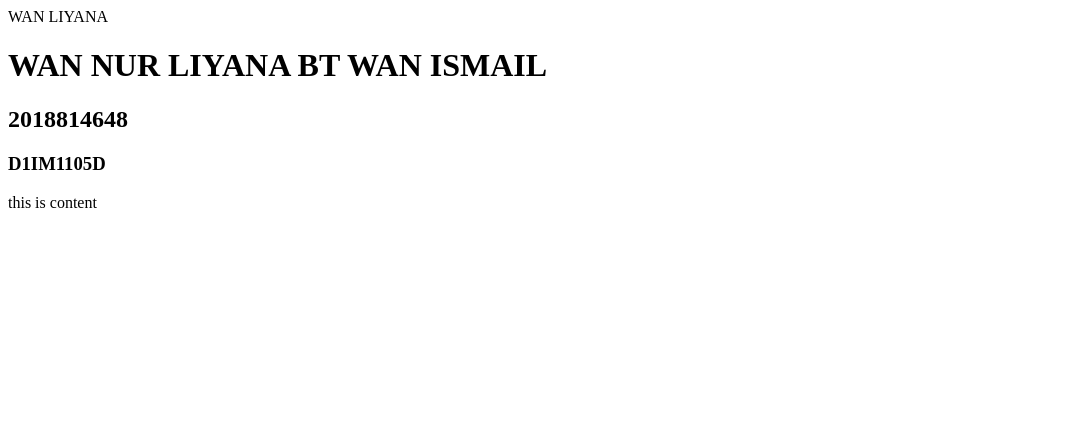
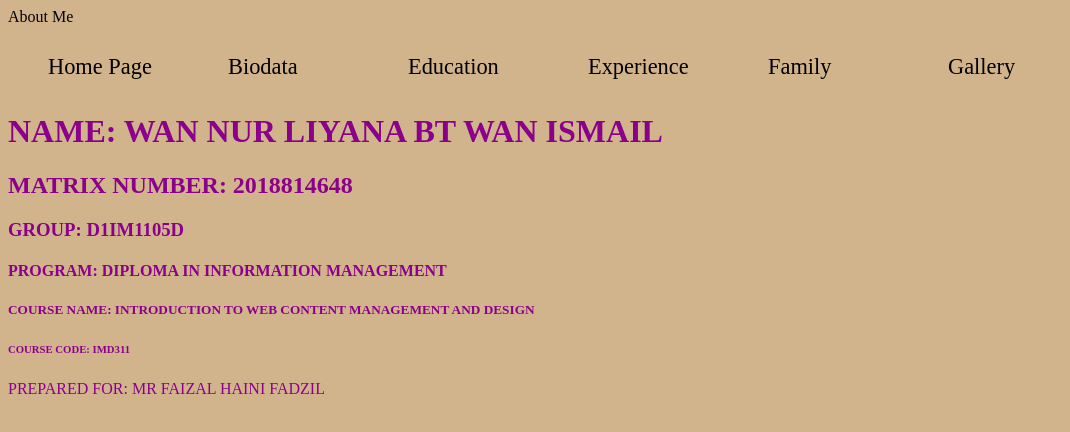
Before and after one commit to Wanliyana/personal-website-, a plain HTML site: page index.html in a window 1280 px wide. Shown: the whole page, without its empty margins (0-1070 px from the left). Drawn offline with Linux system fonts and the light colour scheme.

Commit message:
Add files via upload

```diff
--- a/index.html
+++ b/index.html
@@ -1,12 +1,63 @@
 <!DOCTYPE html>
 <html>
 		<head>
-			<tittle>WAN LIYANA</tittle>
-		</head>
+			<tittle>About Me</tittle>
+			<style> @media screen and (min-width: 600px) {
+		.nav li {
+		width: 180px;
+		border-bottom: none;
+		height: 50px;
+		line-height: 50px;
+		font-size: 1.4em;
+		}
+
+		/* Option 1 - Display Inline */
+		.nav li {
+		display: inline-block;
+		margin-right: -4px;
+
+		}
+
+		/* Options 2 - Float
+		.nav li {
+		float: left;
+		}
+
+		.nav ul {
+		overflow: auto;
+		width: 600px;
+		margin: 0 auto;
+		}
+
+		.nav {
+		background-color: #444;
+		}
+		*/
+		}
+	</style>
+</head>
+
+<body>
+<div class="nav">
+					<ul>
+						<li class="homepage">Home Page</a></li>
+						<li class="biodata">Biodata</a></li>
+						<li class="education">Education</a></li>
+						<li class="experience">Experience</a></li>
+						<li class="family">Family</a></li>
+						<li class="gallery">Gallery</a></li>
+					</ul>
+				</div>
+</body>
+
 	<body>
-	<h1>WAN NUR LIYANA BT WAN ISMAIL</h1>
-	<h2>2018814648</h2>
-	<h3>D1IM1105D</h3>
-	<p>this is content</p>
+	<body style="background-color: tan">
+	<h1 style="color: darkmagenta">NAME: WAN NUR LIYANA BT WAN ISMAIL</h1>
+	<h2 style="color: darkmagenta">MATRIX NUMBER: 2018814648</h2>
+	<h3 style="color: darkmagenta">GROUP: D1IM1105D</h3>
+	<h4 style="color: darkmagenta">PROGRAM: DIPLOMA IN INFORMATION MANAGEMENT</h4>
+	<h5 style="color: darkmagenta">COURSE NAME: INTRODUCTION TO WEB CONTENT MANAGEMENT AND DESIGN</h5>
+	<h6 style="color: darkmagenta">COURSE CODE: IMD311</h6>
+	<p style="color: darkmagenta">PREPARED FOR: MR FAIZAL HAINI FADZIL</p>
 	</body>
 	</html>
```
